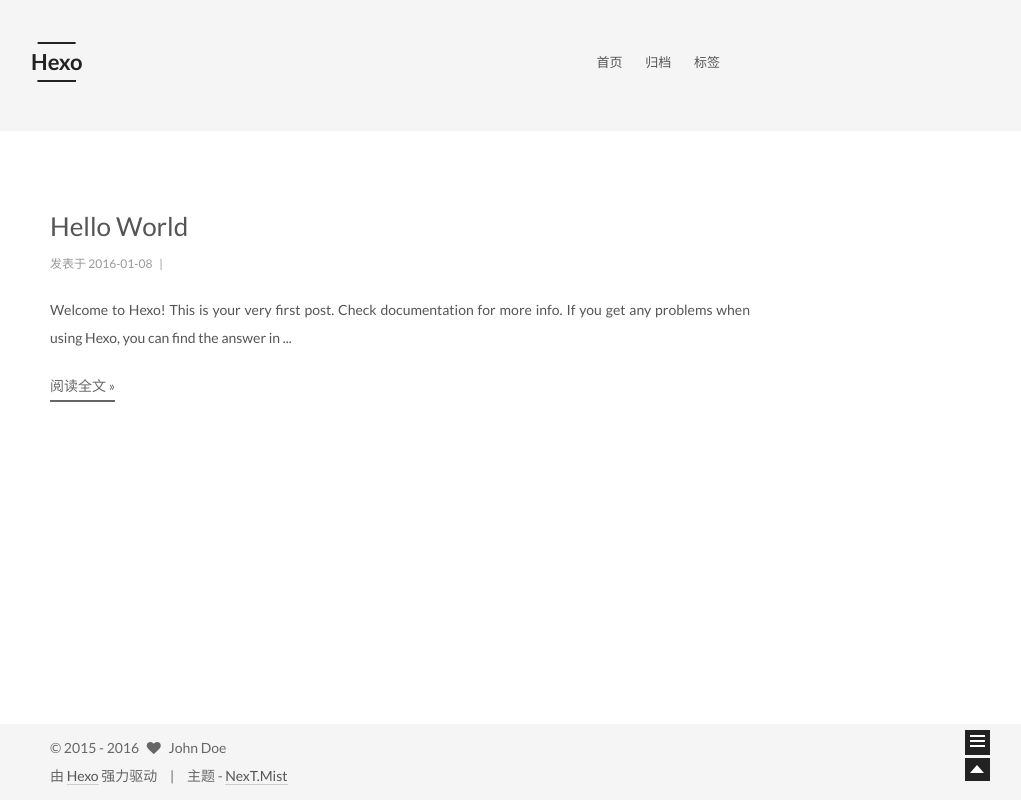
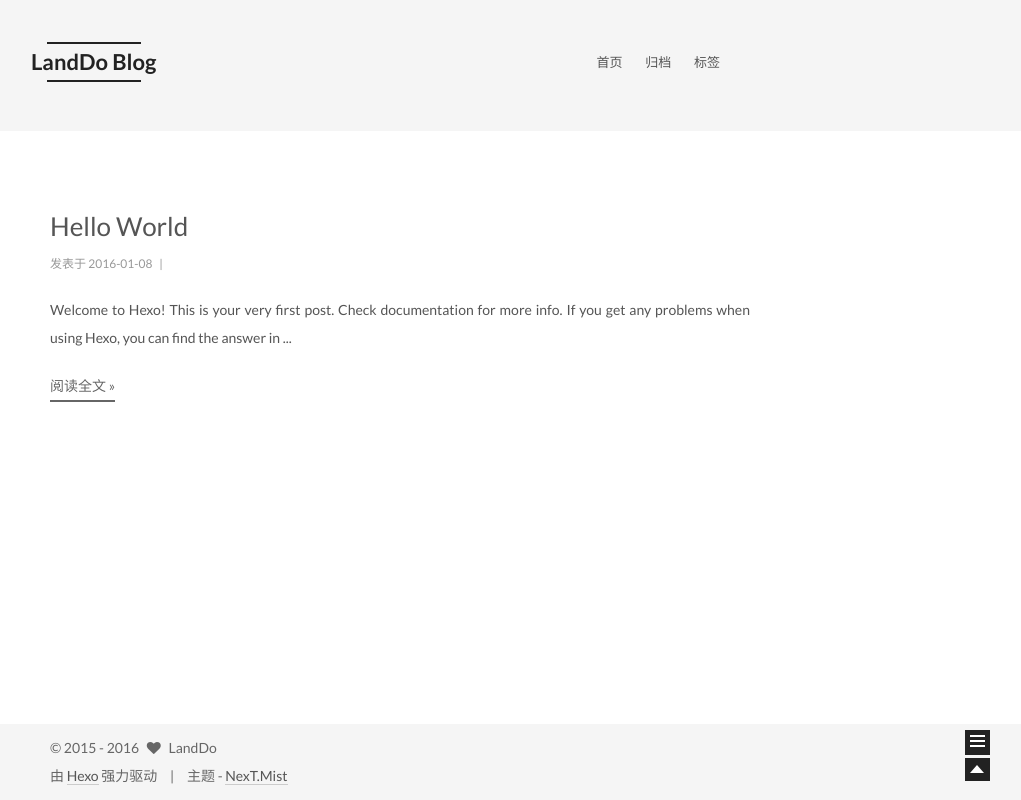
Before and after one commit to Yourbadman/Blogs, a plain HTML site: page index.html in a window 1280 px wide. Shown: the whole page, without its empty margins (240-1261 px from the left). Drawn offline with Linux system fonts and the light colour scheme; a script that the page names is missing.

Commit message:
Site updated: 2016-01-08 13:10:19

```diff
--- a/2016/01/08/hello-world/index.html
+++ b/2016/01/08/hello-world/index.html
@@ -41,7 +41,7 @@
 
 
 
-  <link rel="alternate" href="/atom.xml" title="Hexo" type="application/atom+xml" />
+  <link rel="alternate" href="/atom.xml" title="LandDo Blog" type="application/atom+xml" />
 
 
 
@@ -58,7 +58,7 @@ Quick">
 <meta property="og:type" content="article">
 <meta property="og:title" content="Hello World">
 <meta property="og:url" content="http://yourbadman.github.io/2016/01/08/hello-world/index.html">
-<meta property="og:site_name" content="Hexo">
+<meta property="og:site_name" content="LandDo Blog">
 <meta property="og:description" content="Welcome to Hexo! This is your very first post. Check documentation for more info. If you get any problems when using Hexo, you can find the answer in troubleshooting or you can ask me on GitHub.
 Quick">
 <meta property="og:updated_time" content="2016-01-07T13:20:14.961Z">
@@ -77,7 +77,7 @@ Quick">
   };
 </script>
 
-  <title> Hello World | Hexo </title>
+  <title> Hello World | LandDo Blog </title>
 </head>
 
 <body itemscope itemtype="http://schema.org/WebPage" lang="zh-Hans">
@@ -108,7 +108,7 @@ Quick">
   <div class="custom-logo-site-title">
     <a href="/"  class="brand" rel="start">
       <span class="logo-line-before"><i></i></span>
-      <span class="site-title">Hexo</span>
+      <span class="site-title">LandDo Blog</span>
       <span class="logo-line-after"><i></i></span>
     </a>
   </div>
@@ -336,8 +336,8 @@ Quick">
 
       <section class="site-overview sidebar-panel ">
         <div class="site-author motion-element" itemprop="author" itemscope itemtype="http://schema.org/Person">
-          <img class="site-author-image" src="/images/default_avatar.jpg" alt="John Doe" itemprop="image"/>
-          <p class="site-author-name" itemprop="name">John Doe</p>
+          <img class="site-author-image" src="/images/default_avatar.jpg" alt="LandDo" itemprop="image"/>
+          <p class="site-author-name" itemprop="name">LandDo</p>
         </div>
         <p class="site-description motion-element" itemprop="description"></p>
         <nav class="site-state motion-element">
@@ -431,7 +431,7 @@ Quick">
   <span class="with-love">
     <i class="icon-next-heart fa fa-heart"></i>
   </span>
-  <span class="author" itemprop="copyrightHolder">John Doe</span>
+  <span class="author" itemprop="copyrightHolder">LandDo</span>
 </div>
 
 <div class="powered-by">
--- a/atom.xml
+++ b/atom.xml
@@ -1,6 +1,6 @@
 <?xml version="1.0" encoding="utf-8"?>
 <feed xmlns="http://www.w3.org/2005/Atom">
-  <title><![CDATA[Hexo]]></title>
+  <title><![CDATA[LandDo Blog]]></title>
 
   <link href="/atom.xml" rel="self"/>
   <link href="http://yourbadman.github.io/"/>
@@ -8,7 +8,7 @@
   <id>http://yourbadman.github.io/</id>
 
   <author>
-    <name><![CDATA[John Doe]]></name>
+    <name><![CDATA[LandDo]]></name>
 
   </author>
 
--- a/css/main.css
+++ b/css/main.css
@@ -965,7 +965,7 @@ body {
   width: 4px;
   height: 4px;
   border-radius: 50%;
-  background: #00e3a3;
+  background: #14ff44;
 }
 .sidebar-nav {
   margin: 0 0 20px;
--- a/index.html
+++ b/index.html
@@ -41,7 +41,7 @@
 
 
 
-  <link rel="alternate" href="/atom.xml" title="Hexo" type="application/atom+xml" />
+  <link rel="alternate" href="/atom.xml" title="LandDo Blog" type="application/atom+xml" />
 
 
 
@@ -55,12 +55,12 @@
 
 <meta name="description">
 <meta property="og:type" content="website">
-<meta property="og:title" content="Hexo">
+<meta property="og:title" content="LandDo Blog">
 <meta property="og:url" content="http://yourbadman.github.io/index.html">
-<meta property="og:site_name" content="Hexo">
+<meta property="og:site_name" content="LandDo Blog">
 <meta property="og:description">
 <meta name="twitter:card" content="summary">
-<meta name="twitter:title" content="Hexo">
+<meta name="twitter:title" content="LandDo Blog">
 <meta name="twitter:description">
 
 
@@ -73,7 +73,7 @@
   };
 </script>
 
-  <title> Hexo </title>
+  <title> LandDo Blog </title>
 </head>
 
 <body itemscope itemtype="http://schema.org/WebPage" lang="zh-Hans">
@@ -106,7 +106,7 @@
   <div class="custom-logo-site-title">
     <a href="/"  class="brand" rel="start">
       <span class="logo-line-before"><i></i></span>
-      <span class="site-title">Hexo</span>
+      <span class="site-title">LandDo Blog</span>
       <span class="logo-line-after"><i></i></span>
     </a>
   </div>
@@ -174,15 +174,6 @@
         <div id="content" class="content">
 
   <section id="posts" class="posts-expand">
-
-
-
-
-
-
-
-
-
 
 
 
@@ -317,8 +308,8 @@
 
       <section class="site-overview sidebar-panel  sidebar-panel-active ">
         <div class="site-author motion-element" itemprop="author" itemscope itemtype="http://schema.org/Person">
-          <img class="site-author-image" src="/images/default_avatar.jpg" alt="John Doe" itemprop="image"/>
-          <p class="site-author-name" itemprop="name">John Doe</p>
+          <img class="site-author-image" src="/images/default_avatar.jpg" alt="LandDo" itemprop="image"/>
+          <p class="site-author-name" itemprop="name">LandDo</p>
         </div>
         <p class="site-description motion-element" itemprop="description"></p>
         <nav class="site-state motion-element">
@@ -395,7 +386,7 @@
   <span class="with-love">
     <i class="icon-next-heart fa fa-heart"></i>
   </span>
-  <span class="author" itemprop="copyrightHolder">John Doe</span>
+  <span class="author" itemprop="copyrightHolder">LandDo</span>
 </div>
 
 <div class="powered-by">
```
Also changed, not shown: archives/2016/01/index.html (+9 -9 lines), archives/2016/index.html (+9 -9 lines), archives/index.html (+9 -9 lines), tags/index.html (+9 -9 lines).
